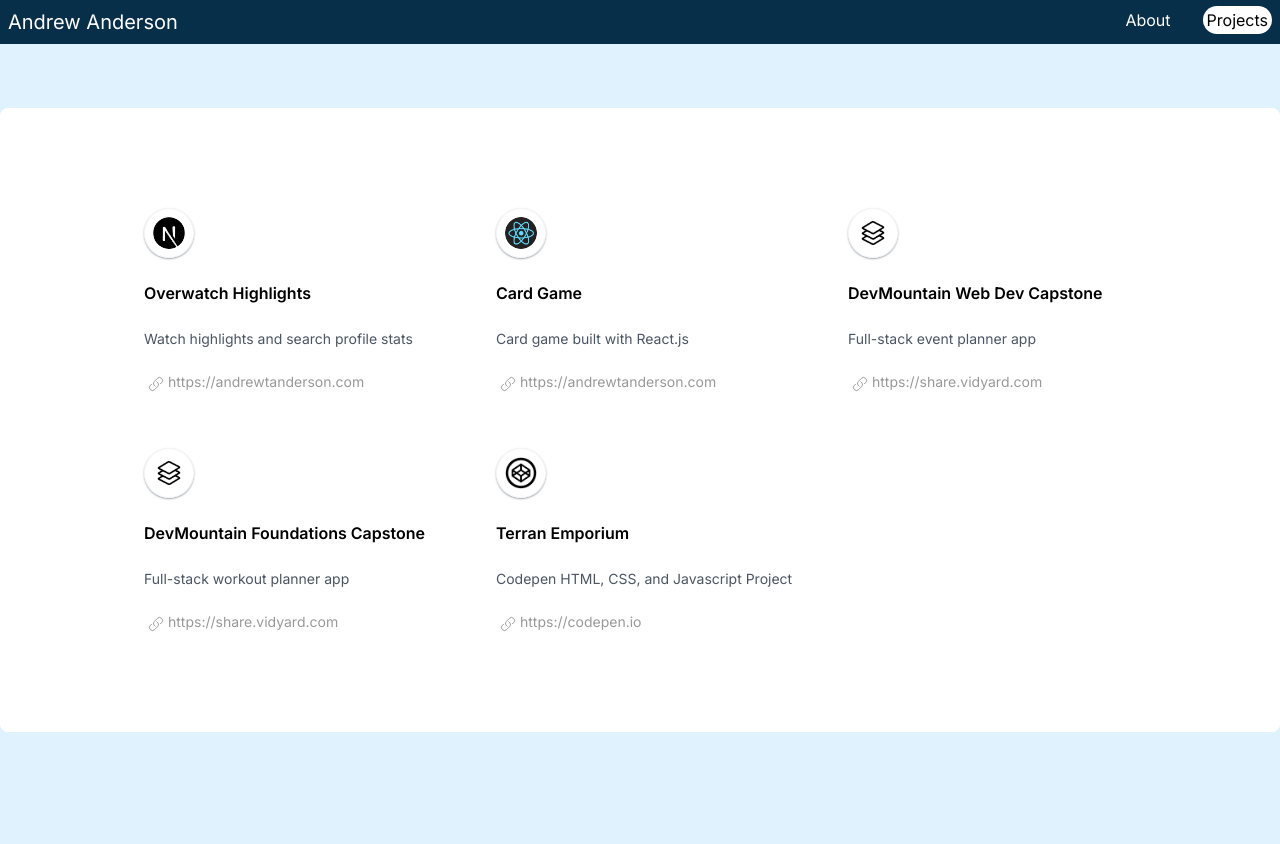
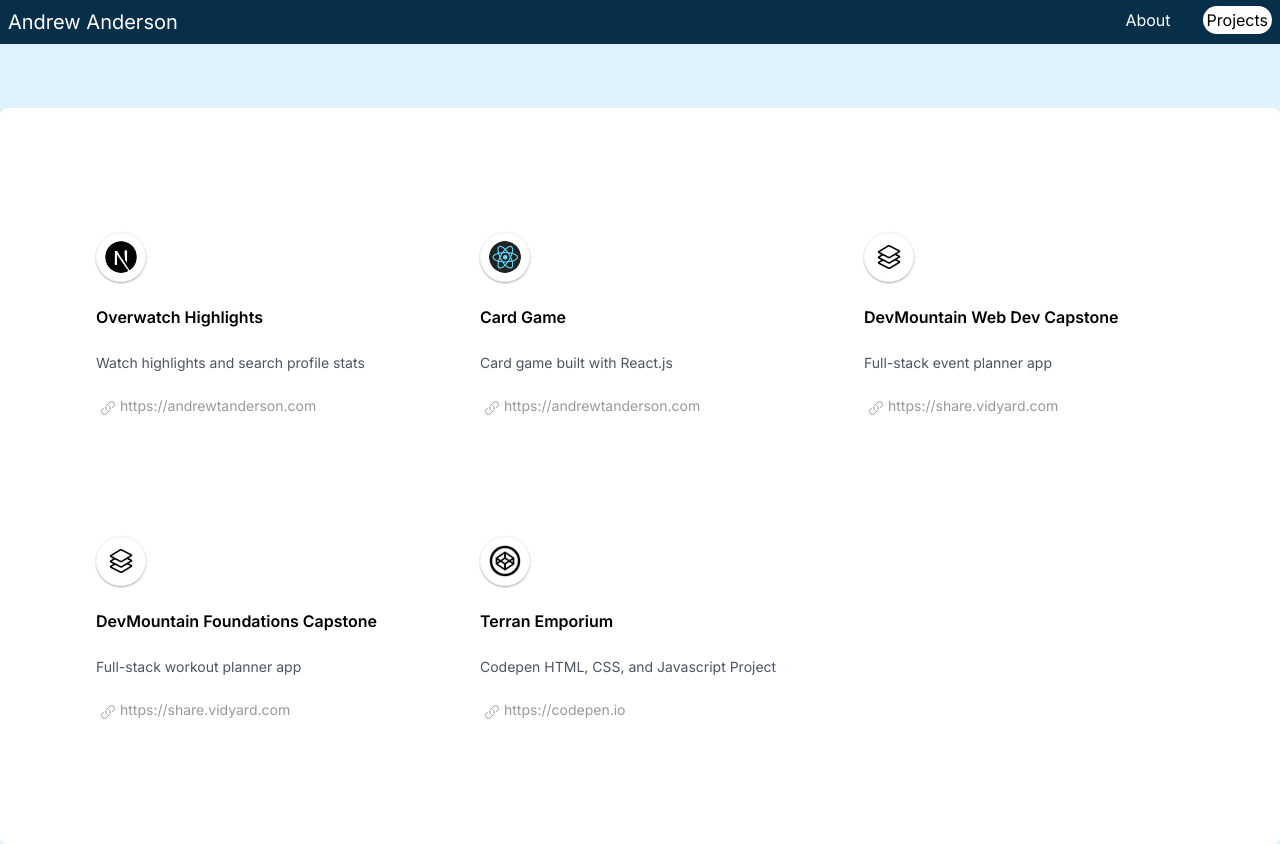
Before and after one commit to relic606/portfolio, a Next.js app: page /projects in a window 1280 px wide. Before the commit the page ends 800 px from the top, so only its background shows below. Built offline with nearby package versions, Linux system fonts and the light colour scheme.

Commit message:
projects page style changes

```diff
--- a/app/components/ProjectList.js
+++ b/app/components/ProjectList.js
@@ -6,51 +6,51 @@ const PROJECTS = [
 		description: "Watch highlights and search profile stats",
 		image: "/next-logo.png",
 		link: "/projects/overwatch",
-    linkText: "https://andrewtanderson.com",
+		linkText: "https://andrewtanderson.com"
 	},
 	{
 		title: "Card Game",
 		description: "Card game built with React.js",
 		image: "/react-logo-skills.png",
 		link: "/projects/game",
-    linkText: "https://andrewtanderson.com",
+		linkText: "https://andrewtanderson.com"
 	},
 	{
 		title: "DevMountain Web Dev Capstone",
 		description: "Full-stack event planner app",
 		image: "/full-stack.png",
 		link: "https://share.vidyard.com/watch/gWtgwMGcd6L36fTpUE8NQS?",
-    linkText: "https://share.vidyard.com",
+		linkText: "https://share.vidyard.com"
 	},
 	{
 		title: "DevMountain Foundations Capstone",
 		description: "Full-stack workout planner app",
 		image: "/full-stack.png",
 		link: "https://share.vidyard.com/watch/QdoAUHpTjcZ34SjP5bZSqT?",
-    linkText: "https://share.vidyard.com",
+		linkText: "https://share.vidyard.com"
 	},
 	{
 		title: "Terran Emporium",
 		description: "Codepen HTML, CSS, and Javascript Project",
 		image: "/codepen-logo.png",
 		link: "https://codepen.io/relic606/full/LYOyvYg",
-    linkText: "https://codepen.io",
-  },
+		linkText: "https://codepen.io"
+	}
 ];
 
 export default function ProjectList() {
 	return (
-    <section className="max-w-7xl p-12 my-6">
+		<section className="max-w-7xl p-16 mx-auto">
 			{/* <div className="ml-24 mb-4">
 				<h1 className="text-3xl font-semibold">Title text</h1>
 				<p className="pt-4 pl-1">additional text</p>
 			</div> */}
-      <div className="flex flex-wrap pl-20">
+			<div className="flex flex-wrap">
 				{PROJECTS.map((project) => {
 					return (
 						<div
 							key={project.title}
-              className="mx-4 h-60 w-80 flex flex-col justify-around py-4"
+							className="m-8 py-4 h-60 w-80 flex flex-col justify-around"
 						>
 							<Image
 								src={project.image}
```
Also changed, not shown: app/projects/page.js (indentation only). Lines whose indentation alone changed are shown as unchanged.
